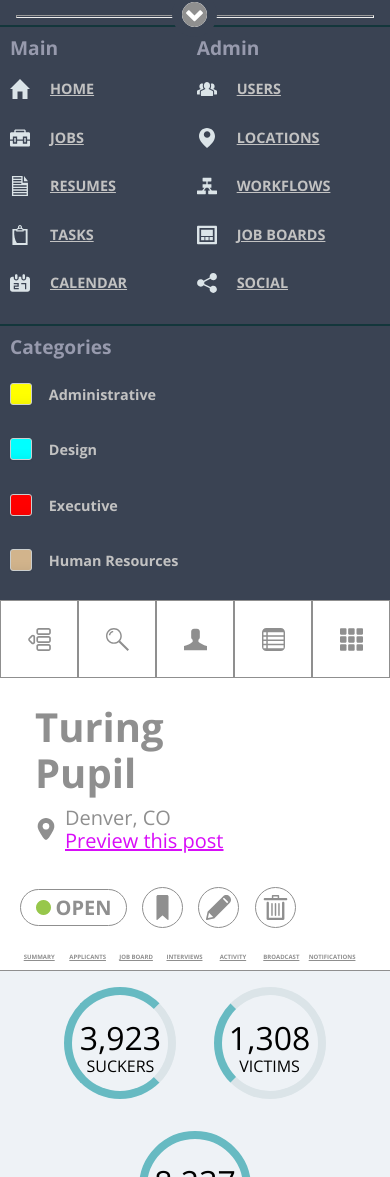
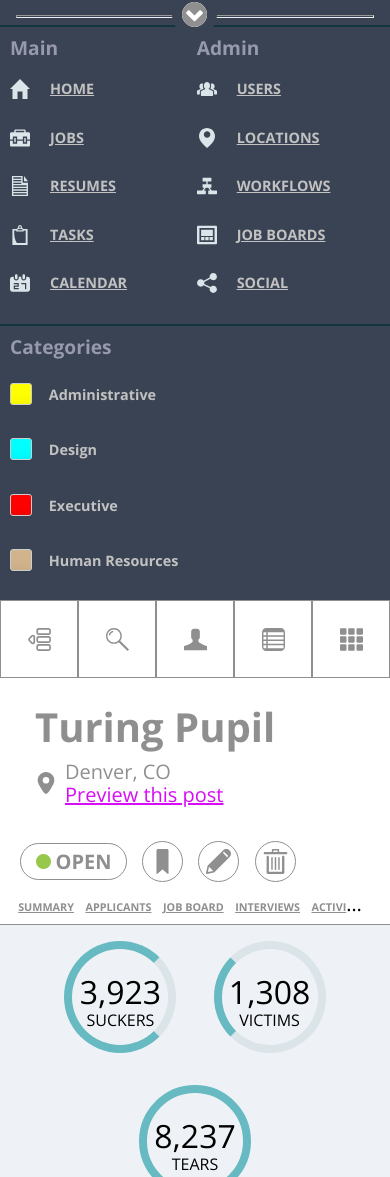
Before and after one commit to mngatewood/mg-comp-challenge-3, a plain HTML site: page index.html in a window 390 px wide. Shown: the top 1177 px of the page. Drawn offline with nearby package versions, Linux system fonts and the light colour scheme.

Commit message:
Adds submenu overflow

```diff
--- a/styles/styles.css
+++ b/styles/styles.css
@@ -420,9 +420,7 @@ h1 {
   padding: 0;
 }
 
-#header-bottom__nav li a:link,
-#header-bottom__nav li a:visited {
-  color: #8F8F8F;
+#header-bottom__nav li {
   float: left;
   font-size: 90%;
   font-weight: 700;
@@ -430,6 +428,11 @@ h1 {
   padding: 1rem 0;
   text-align: center;
   width: 12%;
+}
+
+#header-bottom__nav li a:link,
+#header-bottom__nav li a:visited {
+  color: #8F8F8F;
 }
 
 .header-bottom__nav-active a {
@@ -975,7 +978,7 @@ article {
   }
 
   .main-top__circle {
-    margin: 3rem 3rem 1rem 3rem;
+    margin: 3rem 2rem 1rem 2rem;
   }
 
   .main-top__charts-bar-graph {
@@ -1062,10 +1065,10 @@ article {
     top: 25px;
   }
 
-  #header-bottom__nav li {
+/*  #header-bottom__nav li {
     font-size: 50%;
   }
-
+*/
 }
 
 @media screen and (max-width: 720px) {
@@ -1138,7 +1141,7 @@ article {
   }
 
   #header-bottom__job-title {
-    width: 60%;
+    width: 70%;
   }
 
   #header-bottom__menu {
```
